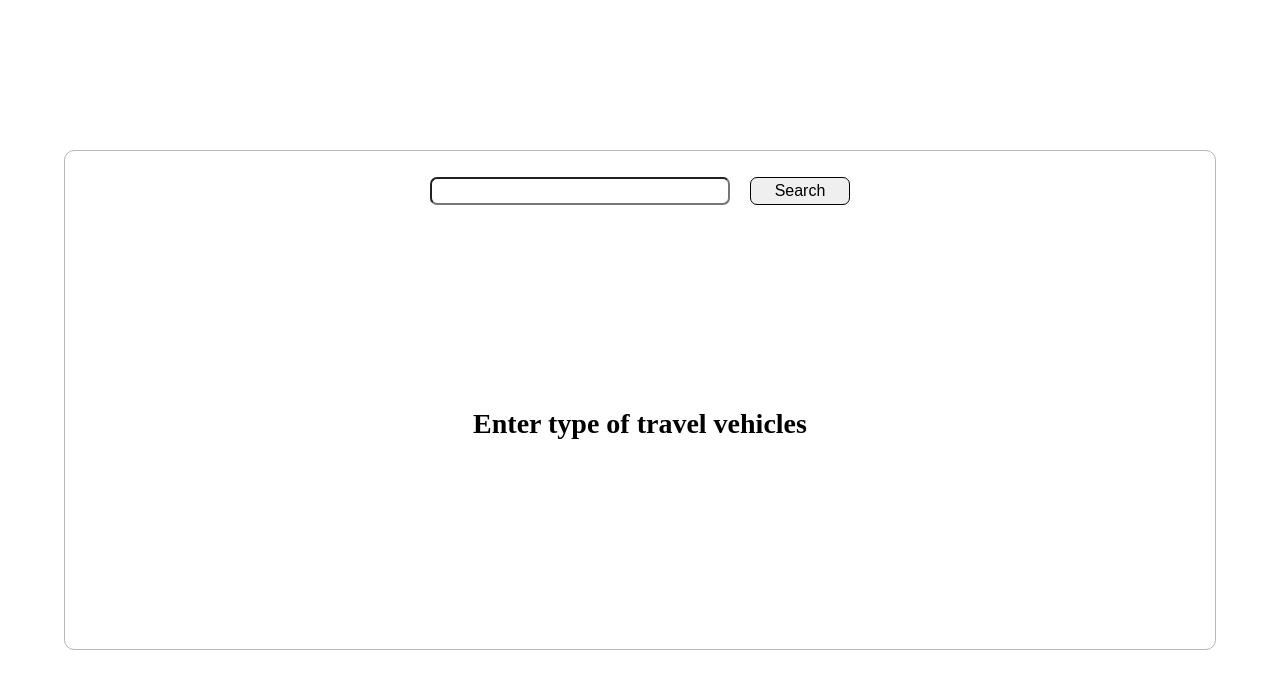
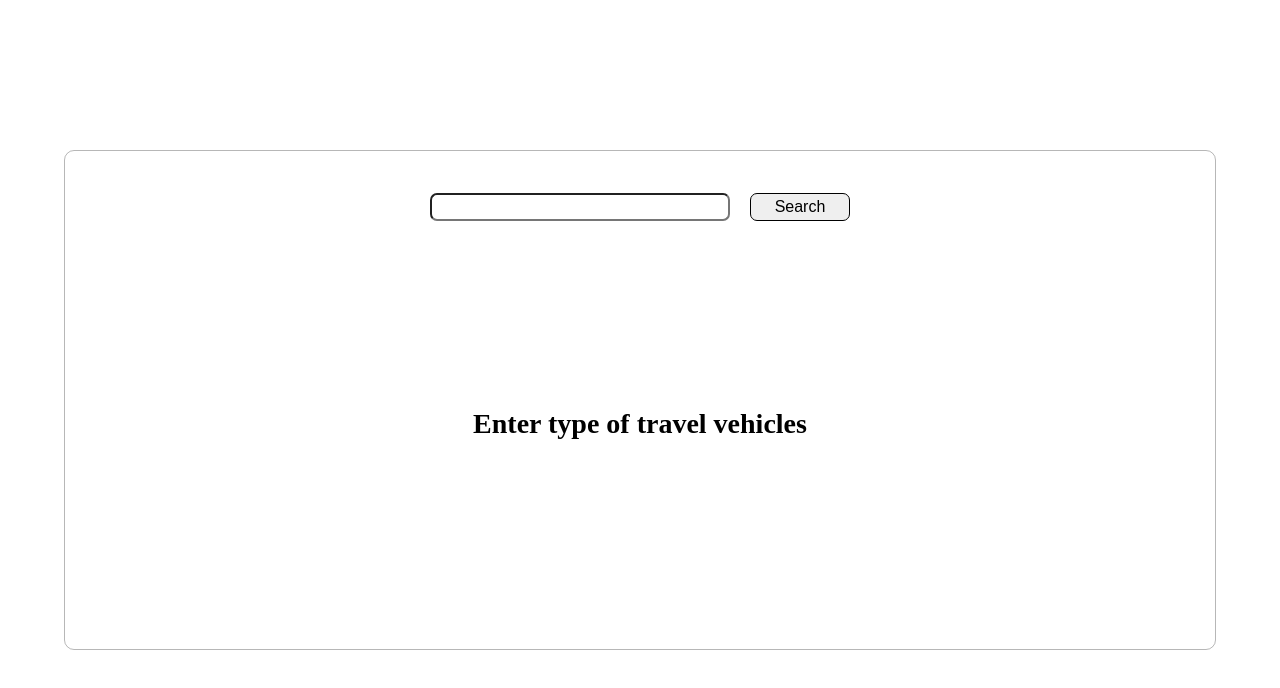
Before and after one commit to jaydipchuahan/if-Ladder, a plain HTML site: page index.html in a window 1280 px wide. Drawn offline with Linux system fonts and the light colour scheme.

Commit message:
Update index.html

```diff
--- a/index.html
+++ b/index.html
@@ -23,6 +23,8 @@
     .container-collection {
         width: 90%;
         height: 500px;
+        padding: 20px;
+        overflow: scroll;
          border: 1px solid rgba(0, 0, 0, 0.281);
         border-radius: 10px ;
         display: flex;
```
